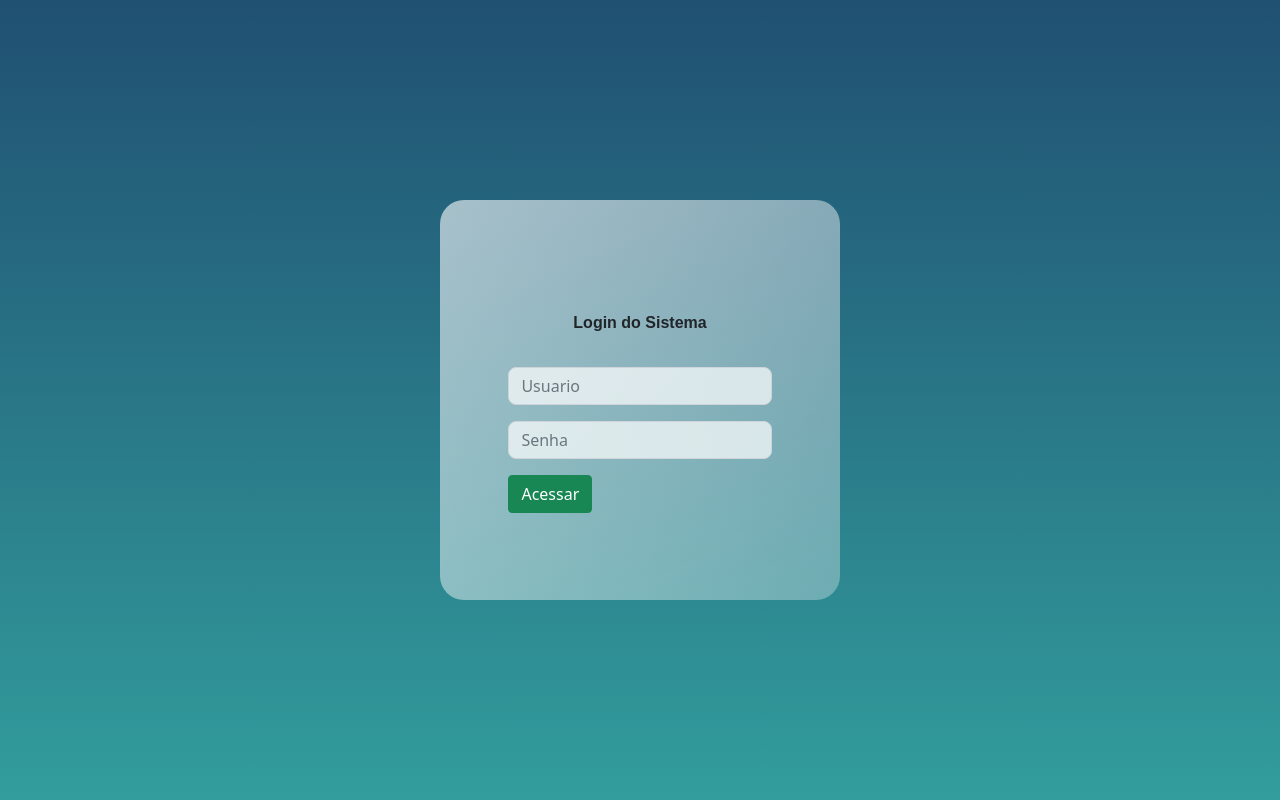
After one commit to orionsamuel/CRUD-Edmundo-Neves, a Django app: page /login/ in a window 1280 px wide. The commit adds this page. Run offline with Django 3.2, Linux system fonts and the light colour scheme; some libraries are stand-ins or nearby versions.

Commit message:
Parte do login funcionando

```diff
--- /dev/null
+++ b/app/templates/login.html
@@ -0,0 +1,78 @@
+<!DOCTYPE html>
+{% load static %}
+    <html>
+        <head>
+            <meta charset="UTF-8">
+            <title>Cadastro de Alunos</title>
+            <link rel="stylesheet" href="https://cdn.jsdelivr.net/npm/bootstrap@5.0.1/dist/css/bootstrap.min.css" rel="stylesheet" integrity="sha384-+0n0xVW2eSR5OomGNYDnhzAbDsOXxcvSN1TPprVMTNDbiYZCxYbOOl7+AMvyTG2x" crossorigin="anonymous">
+            <link rel="icon" href="{% static 'assets/images/favicon/favicon.ico' %}">
+            <script src="https://ajax.googleapis.com/ajax/libs/jquery/3.5.1/jquery.min.js"></script>
+            <link href="https://cdn.jsdelivr.net/npm/bootstrap@5.0.0/dist/css/bootstrap.min.css" rel="stylesheet" integrity="sha384-wEmeIV1mKuiNpC+IOBjI7aAzPcEZeedi5yW5f2yOq55WWLwNGmvvx4Um1vskeMj0" crossorigin="anonymous">
+            <script src="https://cdn.jsdelivr.net/npm/js-cookie@rc/dist/js.cookie.min.js"></script>
+            <script src="https://kit.fontawesome.com/c5dcbf4cfc.js" crossorigin="anonymous"></script>
+            <style>
+                .login {
+                    height: 100vh;
+                    width: 100vw;
+                    display: flex;
+                    justify-content: center;
+                    align-items: center;
+                    background: linear-gradient(#205072, #329D9C); }
+
+                .login .container {
+                    height: 25rem;
+                    width: 25rem;
+                    display: flex;
+                    flex-direction: column;
+                    justify-content: center;
+                    align-items: center;
+                    background: linear-gradient(to right bottom, rgba(255, 255, 255, 0.6), rgba(255, 255, 255, 0.3));
+                    border-radius: 1.5rem; }
+
+                .login .container .title-container {
+                    margin: 2rem;
+                    font-family: 'Lexend', sans-serif;
+                    font-weight: 600;
+                    font-size: 1rem; }
+
+                .login .container .form-container {
+                    width: 70%; }
+
+                .login .container form input {
+                    border-radius: 0.5rem;
+                    background: rgba(255, 255, 255, 0.7); }
+
+                .login .container form input:focus {
+                    background: white; }
+            </style>
+        </head>
+        <body>
+            <div class="login">
+                <div class="container">
+                    <div class="title-container">Login do Sistema</div>
+                    <div class="form-container">
+                    <form action="/submit/" method="POST" class="form-group">
+                    {% csrf_token %}
+                        <label class="sr-only" for="username_input">Usuario</label>
+                        <div class="input-group mb-3 mr-lg">
+                            <input type="text" class="form-control" id="username_input" name="username" placeholder="Usuario">
+                        </div>
+                        <label class="sr-only" for="password_input">Senha</label>
+                        <div class="input-group mb-3">
+                            <input type="password" class="form-control" id="password_input" name="password" placeholder="Senha">
+                        </div>
+
+                        {% for message in messages %}
+                        <div class="alert alert-danger">
+                            {{ message }}
+                        </div>
+                        {% endfor %}
+                        <button type="submit" class="btn btn-success mb-2 button-login">Acessar</button>
+                    </form>
+                    </div>
+                </div>
+            </div>
+            <script src="https://cdnjs.cloudflare.com/ajax/libs/popper.js/1.12.9/umd/popper.min.js" integrity="sha384-ApNbgh9B+Y1QKtv3Rn7W3mgPxhU9K/ScQsAP7hUibX39j7fakFPskvXusvfa0b4Q" crossorigin="anonymous"></script>
+            <script src="https://maxcdn.bootstrapcdn.com/bootstrap/4.0.0/js/bootstrap.min.js" integrity="sha384-JZR6Spejh4U02d8jOt6vLEHfe/JQGiRRSQQxSfFWpi1MquVdAyjUar5+76PVCmYl" crossorigin="anonymous"></script>
+        </body>
+    </html>
--- a/app/views.py
+++ b/app/views.py
@@ -1,27 +1,66 @@
 from app.models import Alunos
 from django.shortcuts import redirect, render
+from django.contrib.auth import authenticate, login, logout
+from django.contrib.auth.decorators import login_required, permission_required
+from django.views.decorators.csrf import csrf_protect
+from django.contrib import messages
+from django.contrib.auth.models import User
 from app.forms import AlunosForm
 from app.models import Alunos
 
 # Create your views here.
 
+@login_required(login_url='/login/')
 def home(request):
     data = {}
     data['db'] = Alunos.objects.all()
     data['form'] = AlunosForm()
     return render(request, 'index.html', data)
 
-def form(request):
-    data = {}
-    data['form'] = AlunosForm()
-    return render(request, 'form.html', data)
+def user_login(request):
+    session = request.session.session_key
+    if session:
+        return redirect('/')
+    else:
+        return render(request, 'login.html')
 
+def auth_user_login(request):
+    if request.POST:
+        username = request.POST.get('username')
+        password = request.POST.get('password')
+        user = authenticate(username=username, password=password)
+        return user
+
+@login_required(login_url='/login/')
+def user_logout(request):
+    if request.method == "GET":
+        if request.GET.get('logout') == 'logout':
+            logout(request)
+            return redirect('/login/')
+        else:
+            return redirect('/')
+
+@csrf_protect
+def submit_login(request):
+    logged_user = auth_user_login(request)
+
+    if logged_user is not None:
+        request.session['user_id'] = logged_user.id
+        login(request, logged_user)
+
+        return redirect('/')
+    else:
+        messages.error(request, "Usuário ou senha inválidos. Tente novamente!")
+    return redirect('/login/')
+
+@login_required(login_url='/login/')
 def create(request):
     form = AlunosForm(request.POST or None)
     if form.is_valid():
         form.save()
         return redirect('home')
 
+@login_required(login_url='/login/')
 def update(request, pk):
     data = {}
     data['db'] = Alunos.objects.get(pk=pk)
@@ -30,6 +69,7 @@ def update(request, pk):
         form.save()
         return redirect('home')
 
+@login_required(login_url='/login/')
 def delete(request, pk):
     db = Alunos.objects.get(pk=pk)
     db.delete()
--- a/project/urls.py
+++ b/project/urls.py
@@ -15,12 +15,14 @@ Including another URLconf
 """
 from django.contrib import admin
 from django.urls import path
-from app.views import home, form, create, update, delete
+from app.views import home, user_login, user_logout, submit_login, create, update, delete
 
 urlpatterns = [
     path('admin/', admin.site.urls),
     path('', home, name='home'),
-    path('form/', form, name='form'),
+    path('login/', user_login, name='login'),
+    path('submit/', submit_login, name='submit_login'),
+    path('logout/', user_logout, name='logout'),
     path('create/', create, name='create'),
     path('update/<int:pk>', update, name='update'),
     path('delete/<int:pk>', delete, name='delete'),
```
Also changed, not shown: app/templates/index.html (+43 -0 lines), db.sqlite3.
